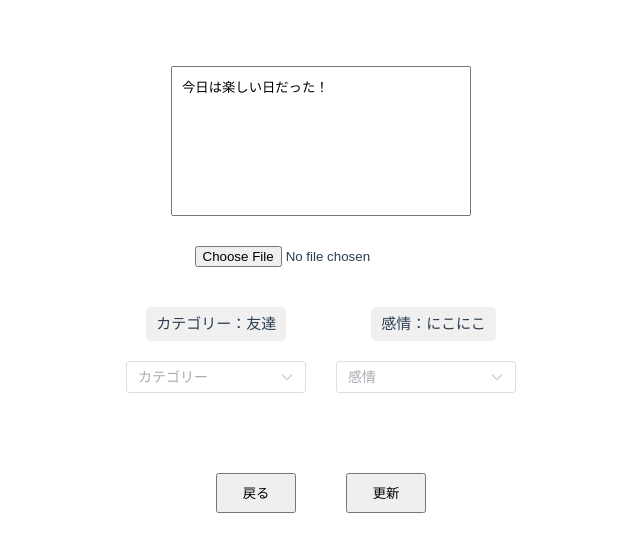
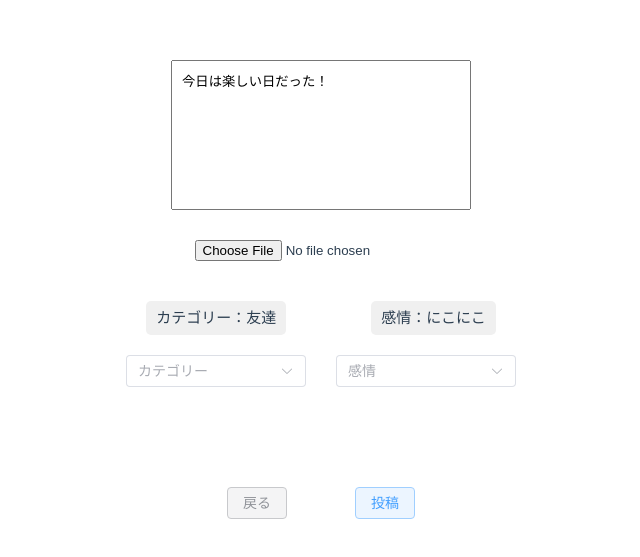
Before and after one commit to aya0903/MyLog, a Vue app in the folder frontend/: page /edit-Diary in a window 1280 px wide. Shown: the part 111-668 px from the top of the page, without its empty margins (319-959 px from the left). Built offline with nearby package versions, Linux system fonts and the light colour scheme.

Commit message:
画面遷移の導線作成

```diff
--- a/frontend/src/views/CategorySelect.vue
+++ b/frontend/src/views/CategorySelect.vue
@@ -18,9 +18,7 @@ const selectCategory = (category) => {
   selectedCategory.name = category
 }
 
-const back = () => {
-  router.back('/emotion')
-}
+const back = () => router.back()
 
 const submit = () => {
   if (!selectedCategory.name) {
--- a/frontend/src/views/EditDiary.vue
+++ b/frontend/src/views/EditDiary.vue
@@ -1,10 +1,12 @@
 <script setup>
 import { ref, reactive } from 'vue'
 import { useRouter } from 'vue-router'
+import { useCompleteStore } from '@/stores/complete'
 
 const router = useRouter()
+const completeStore = useCompleteStore()
 
-// 仮初期データ
+
 const form = reactive({
   content: '今日は楽しい日だった！',
   image: null,
@@ -81,13 +83,11 @@ const handleImageChange = (e) => {
   }
 }
 
-const goBack = () => {
-  router.push('/diary-detail')
-}
+const back = () => router.back()
 
-const updateDiary = () => {
-  console.log('更新データ:', form)
+const submit = () => {
   router.push('/complete')
+  completeStore.update('日記の編集', '/')
 }
 </script>
 
@@ -134,10 +134,9 @@ const updateDiary = () => {
       />
       </el-select>
   </div>
-
     <div class="buttons">
-      <button @click="goBack">戻る</button>
-      <button @click="updateDiary">更新</button>
+      <el-button type="info" plain @click="back">戻る</el-button>
+      <el-button type="primary" plain @click="submit">投稿</el-button>
     </div>
   </div>
 </template>
@@ -180,13 +179,11 @@ const updateDiary = () => {
   gap: 30px;
   margin-bottom: 10px;
 }
+
 .buttons {
   display: flex;
-  gap: 50px;
-  margin-top: 50px;
-}
-button {
-  height: 40px;
-  width: 80px;
+  justify-content: space-evenly;
+  width: 300px;
+  padding-top: 70px;
 }
 </style>
--- a/frontend/src/views/EditEmail.vue
+++ b/frontend/src/views/EditEmail.vue
@@ -2,24 +2,22 @@
 <script setup>
 import { ref } from 'vue'
 import { useRouter } from 'vue-router'
-
-const router = useRouter()
+import { useCompleteStore } from '@/stores/complete'
 
 const email = ref('')
 const confirmEmail = ref('')
 
-const back = () => router.back() // 一つ前の画面に戻る
+const router = useRouter()
+
+const CompleteStore = useCompleteStore()
+
+const back = () => router.back()
+
 const submit = () => {
-  router.push({
-    name: 'complete',
-    params: {
-      itemName: '日記データ',
-      redirectPath: '/login'
-    }
-  })
-}//完了画面へ
+  router.push('/complete')
+  CompleteStore.update('メールアドレスの再設定', '/my-page')
+}
 </script>
-
 
 <template>
   <p class="title">メールアドレス再設定</p>
--- a/frontend/src/views/EditPassword.vue
+++ b/frontend/src/views/EditPassword.vue
@@ -2,29 +2,26 @@
 
 <script setup>
 import { ref } from 'vue'
-// import { useRouter } from 'vue-router'
+import { useRouter } from 'vue-router'
+import { useCompleteStore } from '@/stores/complete'
 
 const password = ref("")
 const NewPassword = ref("")
 const ConfirmPassword = ref("")
 
-// const back = () => router.back() // 一つ前の画面に戻る
-// const submit = () => {
-//   router.push({
-//     name: 'complete',
-//     params: {
-//       itemName: '日記データ',
-//       redirectPath: '/login'
-//     }
-//   })
-// }//完了画面へ
+const router = useRouter()
+const completeStore =useCompleteStore()
 
+const back = () => router.back()
+
+const submit = () => {
+  router.push('/complete')
+  completeStore.update('パスワードの再設定', '/my-page')
+}
 </script>
-
 
 <template>
   <p class="title">パスワード再設定</p>
-
   <div class="password">
     <el-input class="edit-password" v-model="password" placeholder="現在のパスワード" />
 
--- a/frontend/src/views/EditRegister.vue
+++ b/frontend/src/views/EditRegister.vue
@@ -3,23 +3,27 @@
 <script setup>
 import { ref } from 'vue'
 import { useRouter } from 'vue-router'
-
-const router = useRouter()
+import { useCompleteStore } from '@/stores/complete'
 
 const name = ref("")
 const birthday = ref("")
 const gender = ref("")
 
+const router = useRouter()
+const CompleteStore = useCompleteStore()
+
 const back = () => router.back()
 
+const submit = () => {
+  router.push('/complete')
+  CompleteStore.update('会員情報の編集', '/my-page')
+}
 </script>
 
 <template>
   <p class="title">会員情報編集</p>
-
   <div class="edit-register">
     <el-input class="input-box" placeholder="ニックネーム" v-model="name"></el-input>
-
     <el-date-picker
       class="input-box"
       v-model="birthday"
@@ -29,7 +33,6 @@ const back = () => router.back()
       value-format="YYYY-MM-DD"
       :default-value="new Date('2000-04-01')"
     />
-
     <div class="gender">
       <div class="radio-label">性別</div>
       <el-radio-group v-model="gender" class="radio-group">
@@ -38,7 +41,6 @@ const back = () => router.back()
         <el-radio label="その他" />
       </el-radio-group>
     </div>
-
     <div class="button-group">
       <el-button type="info" plain @click="back">戻る</el-button>
       <el-button type="primary" plain @click="submit">送信</el-button>
--- a/frontend/src/views/EmotionSelect.vue
+++ b/frontend/src/views/EmotionSelect.vue
@@ -22,9 +22,7 @@ const selectEmotion = (emotion) => {
   selected.value = emotion
 }
 
-const back = () => {
-  router.back()
-}
+const back = () => router.back()
 
 const submit = () => {
   router.push('/category')
--- a/frontend/src/views/LoginView.vue
+++ b/frontend/src/views/LoginView.vue
@@ -3,17 +3,20 @@
 <script setup>
 import { useRouter } from 'vue-router'
 import { ref } from 'vue'
+import { useCompleteStore } from '@/stores/complete'
 
 const router = useRouter()
 const mailAddress = ref("")
 const password = ref("")
+const completeStore = useCompleteStore()
 
 const register = () => {
   router.push('/register')
 }
 
 const submit = () => {
-  router.push('/')
+  router.push('/complete')
+  completeStore.update('ログイン', '/')
 }
 </script>
 
--- a/frontend/src/views/MyPageView.vue
+++ b/frontend/src/views/MyPageView.vue
@@ -24,17 +24,16 @@ const confirmLogout = () => {
   router.push('/login')
 }
 
-// ページ遷移関数
-const goToEditProfile = () => router.push('/edit-profile')
-const goToEditEmail = () => router.push('/edit-email')
-const goToEditPassword = () => router.push('/edit-password')
+const Editregister = () => router.push('/edit-register')
+const EditEmail = () => router.push('/edit-email')
+const EditPassword = () => router.push('/edit-password')
 
 </script>
 
 
 <template>
   <div class="my-page">
-    <p class="title">会員情報</p>
+    <p class="title">マイページ</p>
 
     <!-- 会員情報ボックス -->
     <p class="mt">ニックネーム</p>
@@ -47,7 +46,7 @@ const goToEditPassword = () => router.push('/edit-password')
     <el-input class="" v-model="gender"></el-input>
 
     <div class="edit-button">
-      <el-button type="primary" @click="goToEditProfile" plain>会員情報編集</el-button>
+      <el-button type="primary" @click="Editregister" plain>会員情報編集</el-button>
     </div>
 
     <!-- メールアドレスボックス -->
@@ -57,7 +56,7 @@ const goToEditPassword = () => router.push('/edit-password')
         <template #suffix>
           <el-button
             type="text"
-            @click="goToEditEmail"
+            @click="EditEmail"
             class="arrow-button"
           >
             <el-icon><ArrowRight /></el-icon>
@@ -74,7 +73,7 @@ const goToEditPassword = () => router.push('/edit-password')
         <template #suffix>
           <el-button
             type="text"
-            @click="goToEditPassword"
+            @click="EditPassword"
             class="arrow-button"
           >
             <el-icon><ArrowRight /></el-icon>
--- a/frontend/src/views/PostDiary.vue
+++ b/frontend/src/views/PostDiary.vue
@@ -2,7 +2,7 @@
 
 <script setup>
 import { useRouter } from 'vue-router'
-import { nextTick, reactive } from 'vue'
+import { reactive } from 'vue'
 
 const router = useRouter()
 
@@ -11,12 +11,10 @@ const form = reactive({
   image: null,
 })
 
-const back = () => {
-  router.push('/') // ホームに戻る
-}
+const back = () => router.back()
 
 const next = () => {
-  router.push('/emotion') //感情選択画面に移動
+  router.push('/emotion')
 }
 </script>
 
--- a/frontend/src/views/RegisterView.vue
+++ b/frontend/src/views/RegisterView.vue
@@ -17,9 +17,7 @@ const form = reactive({
   password: '',
 })
 
-const back = () => {
-  router.push('/login')
-}
+const back = () => router.back()
 
 const submit = () => {
   router.push('/complete')
@@ -67,7 +65,6 @@ const submit = () => {
   </div>
 </template>
 
-
 <style scoped>
 .title {
   font-size: 30px;
```
